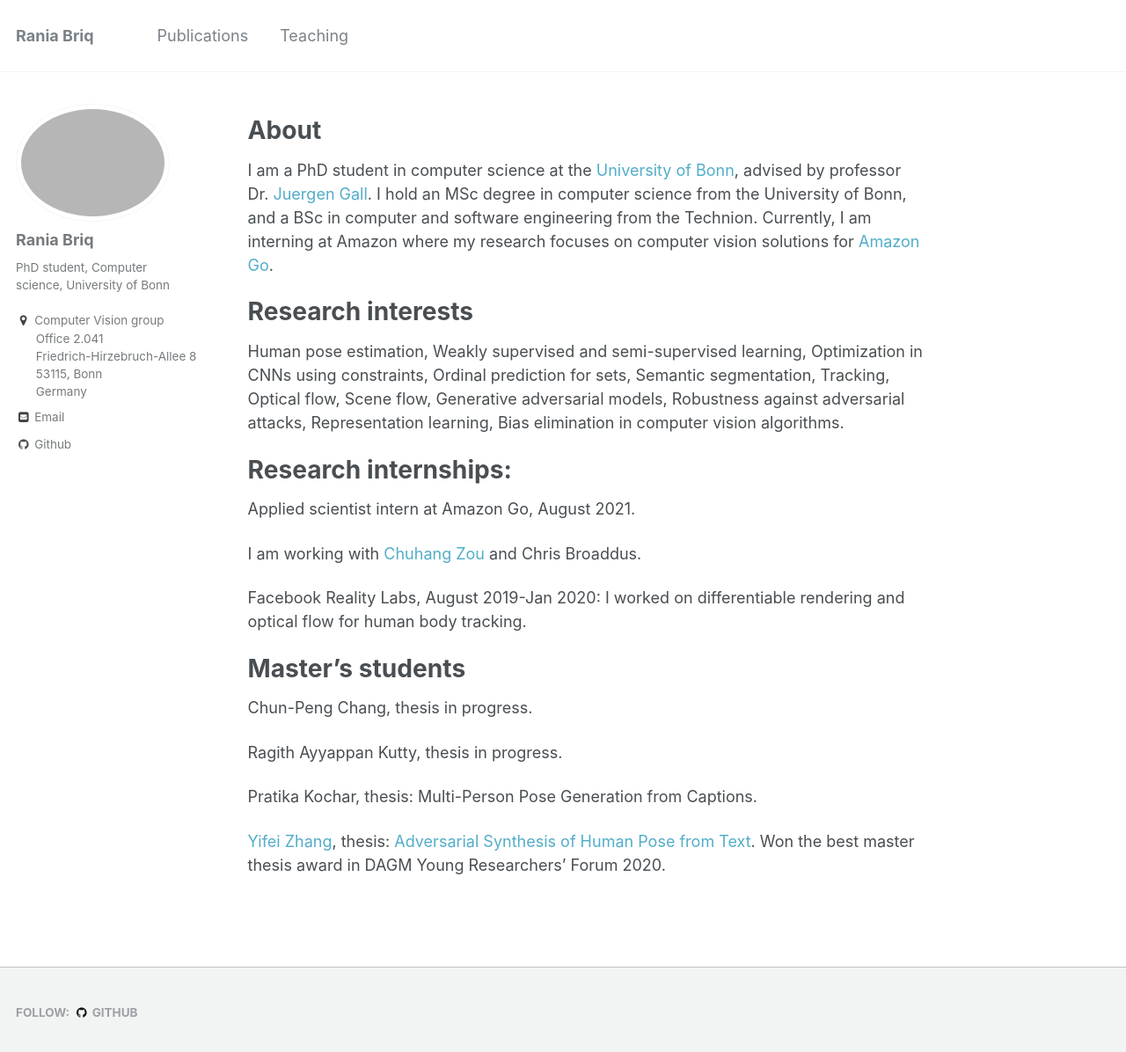
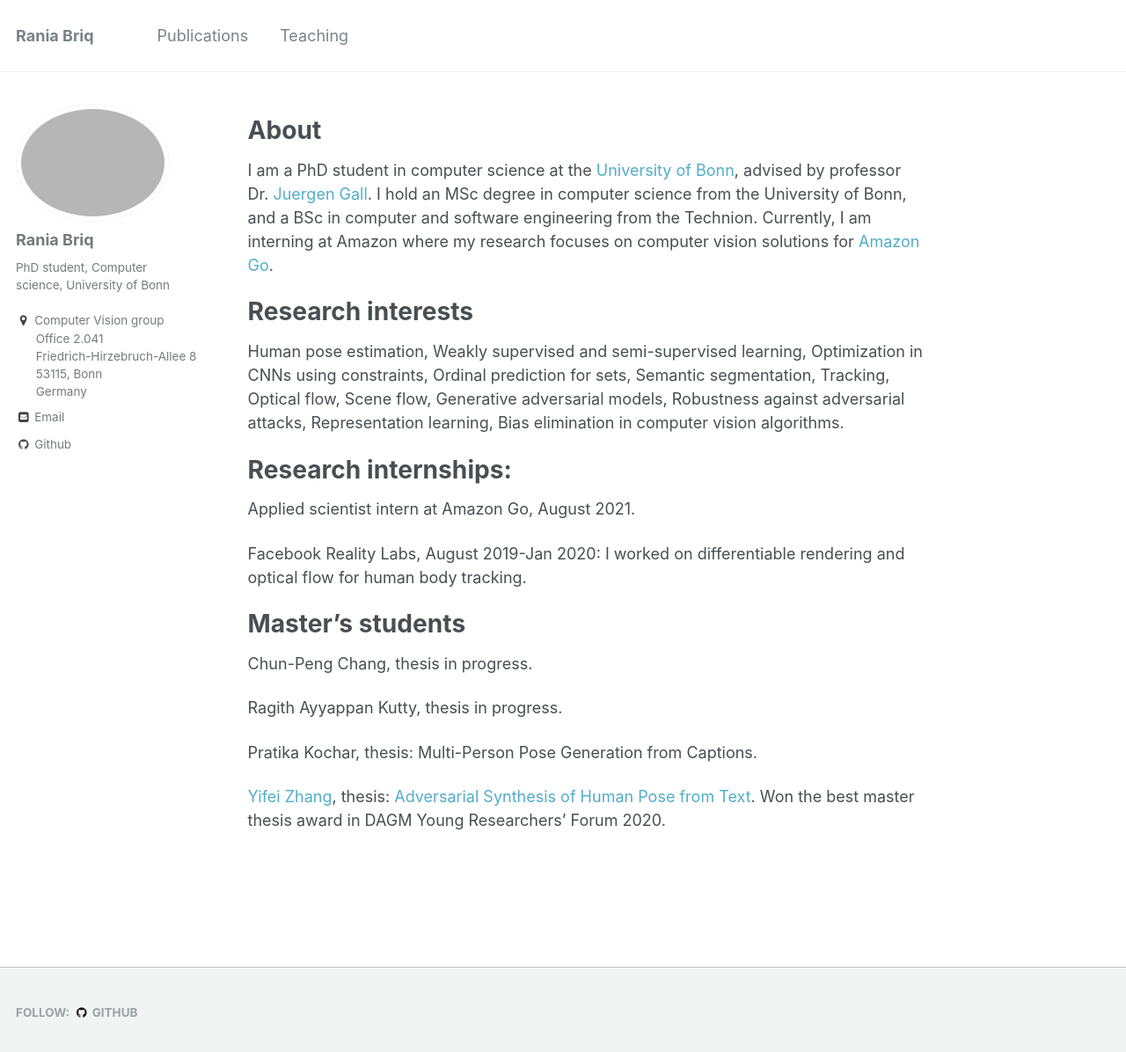
Before and after one commit to briqr/briqr.github.io, a Jekyll site: the page built from _pages/about.md, in a window 1280 px wide and 1209 px high. Shown: the top 1196 px of the window at 88% size. Built offline with Jekyll 4.4.1, drawn with Linux system fonts in a browser that asks for light colours.

Commit message:
Update about.md

```diff
--- a/_pages/about.md
+++ b/_pages/about.md
@@ -27,8 +27,6 @@ Research internships:
 ======
 Applied scientist intern at Amazon Go, August 2021.
 
-I am working with [Chuhang Zou](https://zouchuhang.github.io/) and Chris Broaddus.
-
 Facebook Reality Labs, August 2019-Jan 2020: I worked on differentiable rendering and optical flow for human body tracking.
 
 Master's students
```
